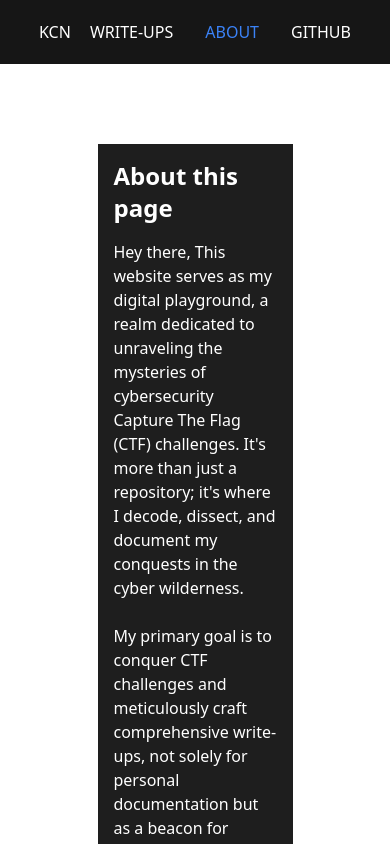
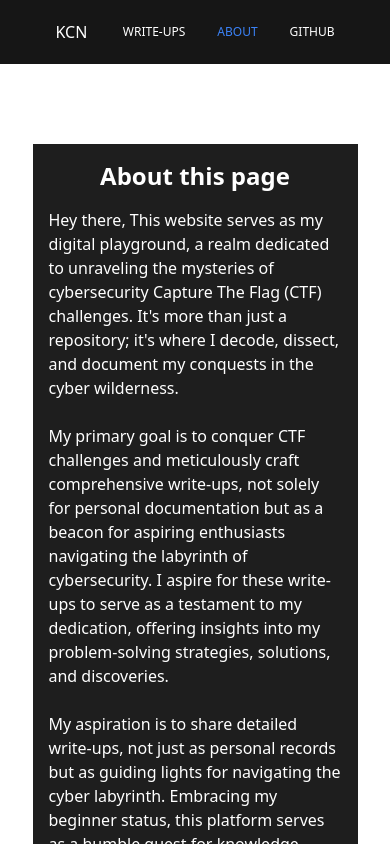
Before and after one commit to MichealS0/KCNs-Archives, a Next.js app: page /about in a window 390 px wide. Shown: the top 844 px of the page. Built offline with nearby package versions, Linux system fonts and the light colour scheme.

Commit message:
Make website more responsive
Make website more responsive

```diff
--- a/components/NavBar.js
+++ b/components/NavBar.js
@@ -7,7 +7,7 @@ export function NavBar({ currentPage }) {
       <div className="flex justify-evenly p-5 bg-[#161616]">
         <h1 className="text-white">KCN</h1>
         <ul className="flex items-center">
-          <li className="flex justify-evenly gap-8">
+          <li className="flex justify-evenly gap-8 text-xs md:text-base">
             <p>
               <a href="/" className={`${isActive('/')}`}>
                 WRITE-UPS
--- a/pages/about.js
+++ b/pages/about.js
@@ -5,7 +5,7 @@ export default function About(){
         <div>
             <NavBar currentPage="/about"/>
             <main className="w-full mt-10 py-10">
-                <div className="w-1/2 mx-auto bg-[#1e1e1e] p-2">
+                <div className="w-5/6 md:w-3/4 mx-auto bg-[#1e1e1e] p-2">
                     <h1 className="flex justify-center w-full text-2xl font-bold p-2 text-white">About this page</h1>
                     <p className="p-2 text-white">
                         Hey there, This website serves as my digital playground, a realm dedicated to unraveling the mysteries of cybersecurity Capture The Flag (CTF) challenges. It's more than just a repository; it's where I decode, dissect, and document my conquests in the cyber wilderness.
@@ -17,7 +17,7 @@ export default function About(){
                         My aspiration is to share detailed write-ups, not just as personal records but as guiding lights for navigating the cyber labyrinth. Embracing my beginner status, this platform serves as a humble quest for knowledge, translating intricate discoveries into accessible insights.
                         <br />
                         <br />
-                        P.S. I'm just getting started on this cybersecurity adventure, but I'm excited to grow and learn together with you!"
+                        P.S. I'm just getting started on this cybersecurity adventure, but I'm excited to grow and learn together with you!
                     </p>
                 </div>
                 <div className="p-2">
--- a/pages/index.js
+++ b/pages/index.js
@@ -33,7 +33,7 @@ export default function Home({ entries }) {
     <main>
       <NavBar currentPage="/" className=''/>
       <div className="w-full flex justify-center">
-        <div className="p-5 w-3/4 justify-start flex flex-wrap gap-2 items-center">
+        <div className="p-5 md:w-3/4 sm:w-5/6 justify-start flex flex-wrap gap-2 items-center">
           {entries.map((entry, index) => (
             <BlogCard slug={entry.slug} title={entry.title} description={entry.description} coverPhoto={entry.coverImage.url}/>))}
         </div>
```
